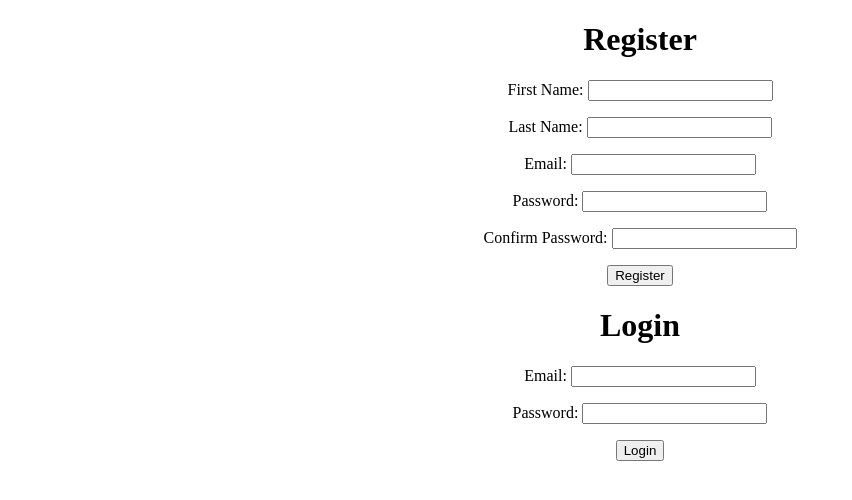
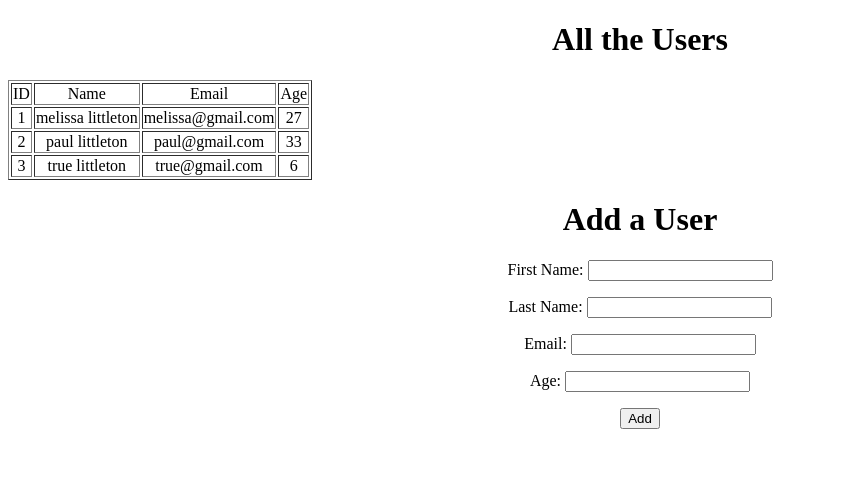
Before and after one commit to mmankt2/CodingDojo, a Flask app: page / in a window 1280 px wide. Shown: the top 500 px of the page, without its empty margins (0-852 px from the left). Run offline with Flask 2, Linux system fonts and the light colour scheme; data comes from the database, SQL or seed files in the repository; both versions use the stored data as it was after the commit.

Commit message:
C+R Users

```diff
--- a/Python/OOP/first_orm_app/app.py
+++ b/Python/OOP/first_orm_app/app.py
@@ -1,5 +1,5 @@
 #! /home/melissa/my_environments/py3SQLAlchemyEnv/bin/python
-from flask import Flask, render_template				# same as beforecopy
+from flask import Flask, render_template,request,redirect			# same as beforecopy
 from flask_sqlalchemy import SQLAlchemy			# instead of mysqlconnection
 from sqlalchemy.sql import func
 from flask_migrate import Migrate			# this is new
@@ -24,7 +24,48 @@ class User(db.Model):
 
 @app.route("/")
 def index():
-  return render_template('index.html')
+  #to display all users as a list
+  list_of_all_users_as_user_instances = User.query.all()
+  all_users = list_of_all_users_as_user_instances
+  return render_template('index.html', all_users = all_users)
+
+@app.route("/add_user", methods=['POST'])
+def register():
+  instance_of_user = User(
+    first_name = request.form['first_name'],
+    last_name = request.form['last_name'],
+    email = request.form['email'],
+    age = request.form['age']
+    )
+  print(instance_of_user)
+  db.session.add(instance_of_user)
+  db.session.commit()
+  return redirect('/')
+
+#below are just notes about how to query the user table
+@app.route('/show_users')
+def show_users():
+  #to display all users as a list
+  list_of_all_users_as_user_instances = User.query.all()
+  #to define which users to display
+  all_user_instances_with_bruce_email = User.query.filter_by(email="bruce@dog.com")
+  any_users_named_bruce_dog = User.query.filter_by(first_name="Bruce", last_name="Dog")
+  #filter by ID
+  single_user_instance_with_id_7 = User.query.get(7)
+
+  #updating a db row
+  user_instance_to_update = User.query.get(8)
+  user_instance_to_update.email = "new@email.com"
+  user_instance_to_update.first_name = "George"
+  db.session.commit()
+
+  #to delete a row
+  user_instance_to_delete = User.query.get(13)
+  db.session.delete(user_instance_to_delete)
+  db.session.commit()
+
+  return redirect("/")
+
 
 if __name__ == "__main__":
   app.run(debug=True)
--- a/Python/OOP/first_orm_app/templates/index.html
+++ b/Python/OOP/first_orm_app/templates/index.html
@@ -17,21 +17,30 @@
         {% endfor %}
     {% endif %}
   {% endwith %}
-  <h1>Register</h1>
-  <form action="/register" method="POST">
+  <h1>All the Users</h1>
+  <table border=1>
+    <thead>
+        <td>ID</td>
+        <td>Name</td>
+        <td>Email</td>
+        <td>Age</td>
+    </thead>
+    {% for user in all_users %}
+      <tr>
+        <td>{{user.id}}</td>
+        <td>{{user.first_name}} {{user.last_name}}</td>
+        <td>{{user.email}}</td>
+        <td>{{user.age}}</td>
+      </tr>
+    {% endfor %}
+  </table>
+  <h1>Add a User</h1>
+  <form action="/add_user" method="POST">
     <p>First Name: <input type="text" name="first_name"></p>
     <p>Last Name: <input type="text" name="last_name"></p>
     <p>Email: <input type="text" name="email"></p>
-    <p>Password: <input type="password" name="password"></p>
-    <p>Confirm Password: <input type="password" name="cpassword"></p>
-    <input type="submit" value="Register">
-  </form>
-
-  <h1>Login</h1>
-  <form action="/login" method="POST">
-    <p>Email: <input type="text" name="email"></p>
-    <p>Password: <input type="password" name="password"></p>
-    <input type="submit" value="Login">
+    <p>Age: <input type="text" name="age"></p>
+    <input type="submit" value="Add">
   </form>
 </body>
 </html>
```
Also changed, not shown: Python/OOP/first_orm_app/first_orm_db.db.
